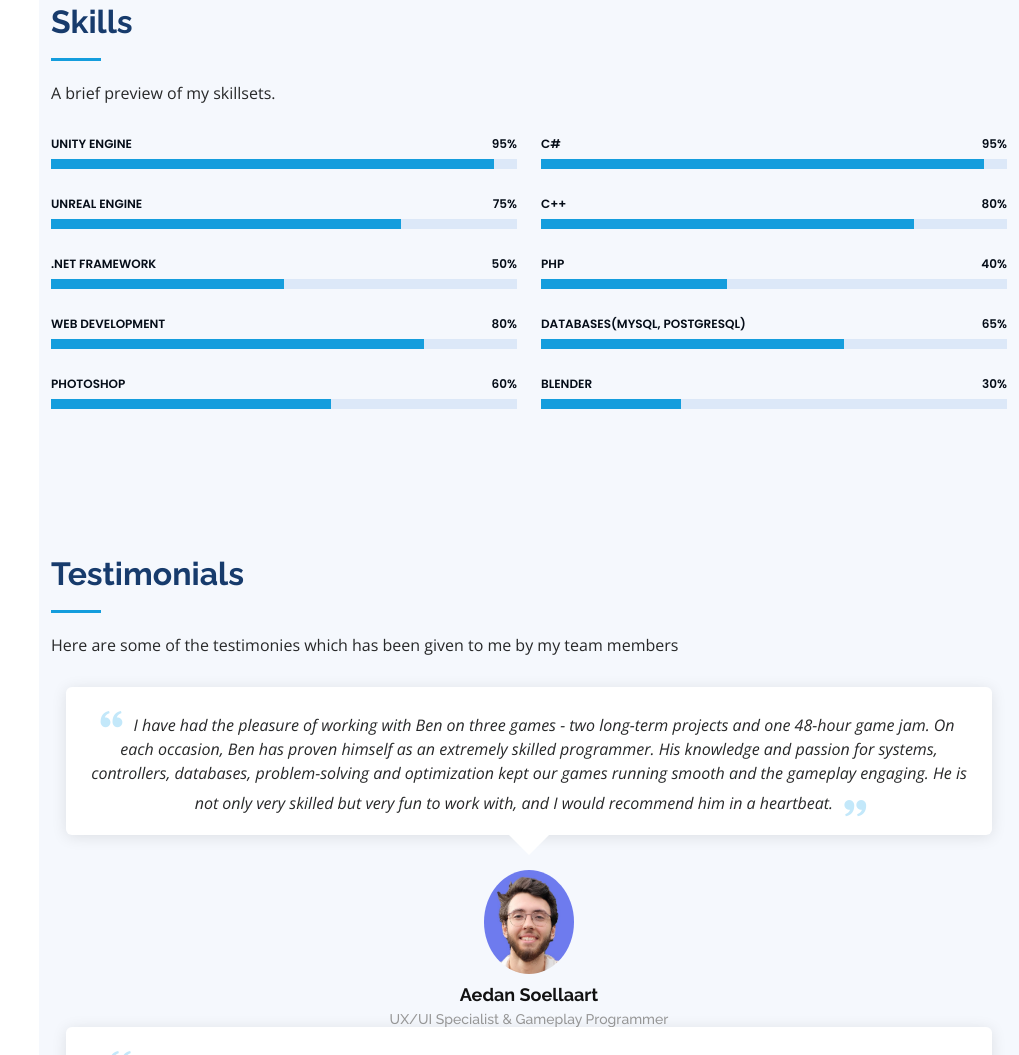
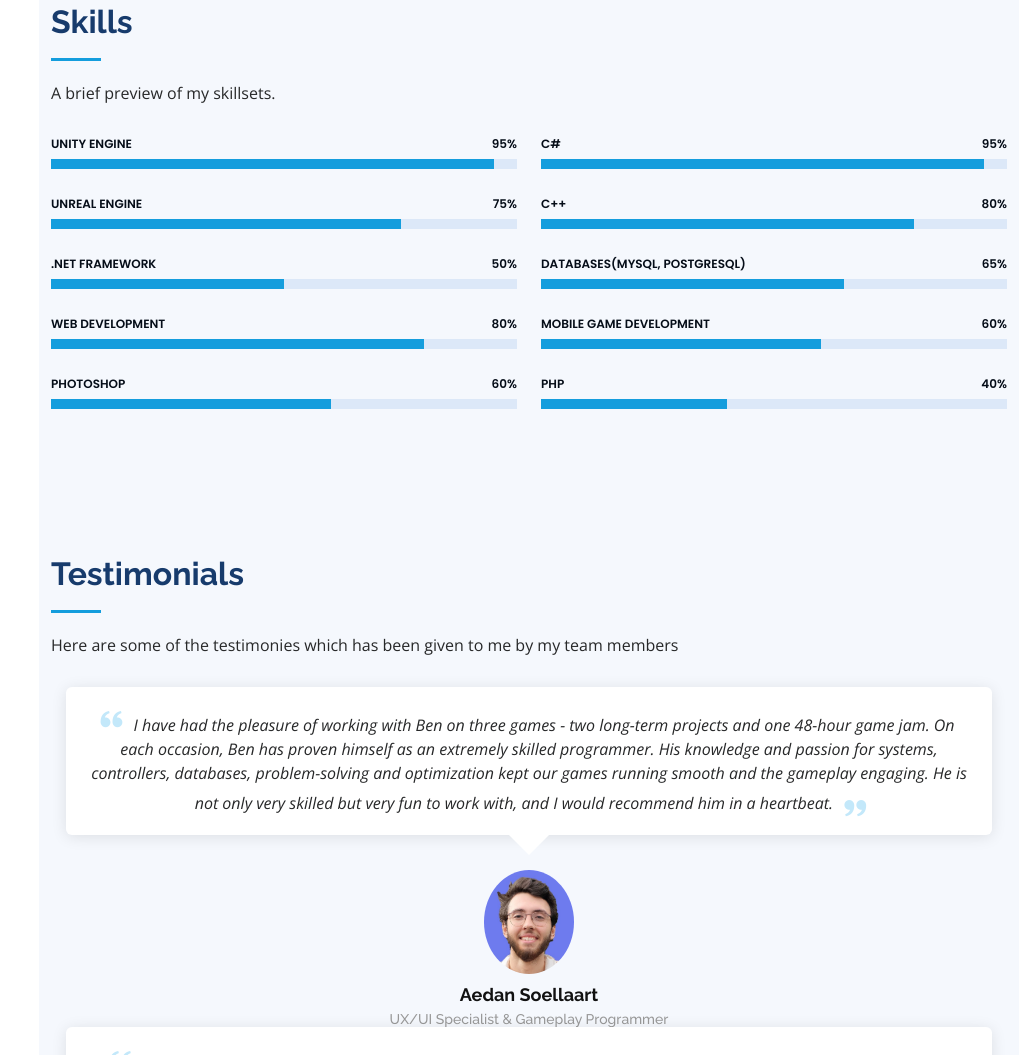
Before and after one commit to BenjaminBogBog/BogBogPortfolio, a plain HTML site: page index.html in a window 1280 px wide. Shown: the part 2504-3559 px from the top of the page, without its empty margins (261-1280 px from the left). Drawn offline with nearby package versions, Linux system fonts and the light colour scheme.

Commit message:
updated skills

```diff
--- a/index.html
+++ b/index.html
@@ -284,13 +284,6 @@
               </div>
 
             <div class="progress">
-              <span class="skill">PHP <i class="val">40%</i></span>
-              <div class="progress-bar-wrap">
-                <div class="progress-bar" role="progressbar" aria-valuenow="40" aria-valuemin="0" aria-valuemax="100"></div>
-              </div>
-            </div>
-
-            <div class="progress">
                 <span class="skill">Databases(MySQL, PostgreSQL) <i class="val">65%</i></span>
                 <div class="progress-bar-wrap">
                   <div class="progress-bar" role="progressbar" aria-valuenow="65" aria-valuemin="0" aria-valuemax="100"></div>
@@ -298,13 +291,18 @@
               </div>
 
               <div class="progress">
-                <span class="skill">Blender <i class="val">30%</i></span>
+                <span class="skill">Mobile Game Development <i class="val">60%</i></span>
                 <div class="progress-bar-wrap">
-                  <div class="progress-bar" role="progressbar" aria-valuenow="30" aria-valuemin="0" aria-valuemax="100"></div>
+                  <div class="progress-bar" role="progressbar" aria-valuenow="60" aria-valuemin="0" aria-valuemax="100"></div>
                 </div>
               </div>
 
-
+              <div class="progress">
+                <span class="skill">PHP <i class="val">40%</i></span>
+                <div class="progress-bar-wrap">
+                  <div class="progress-bar" role="progressbar" aria-valuenow="40" aria-valuemin="0" aria-valuemax="100"></div>
+                </div>
+              </div>
 
           </div>
 
```
Also changed, not shown: Rarity-details.html (+23 -1 lines).
